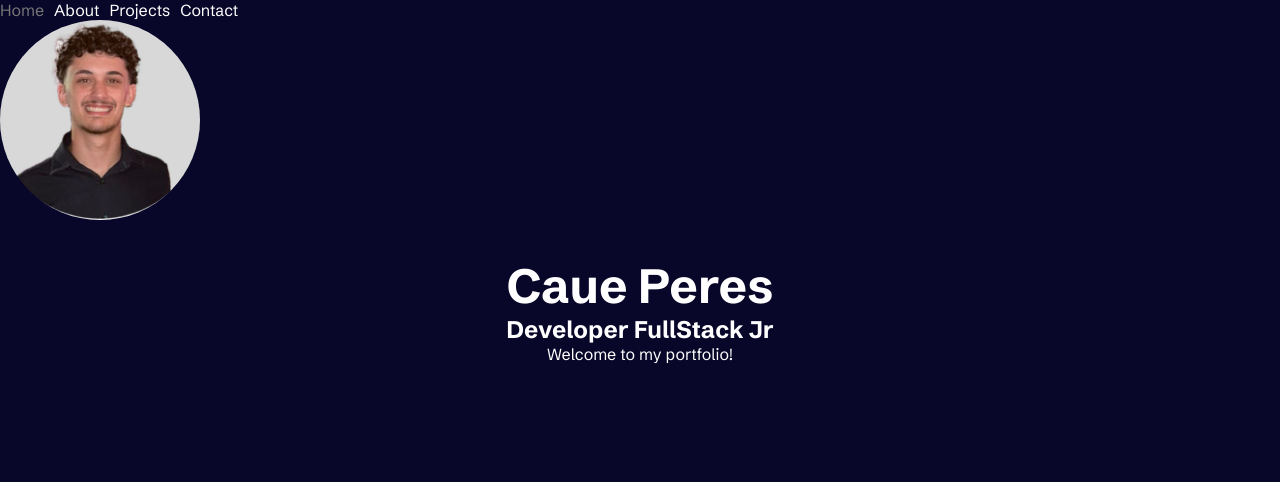
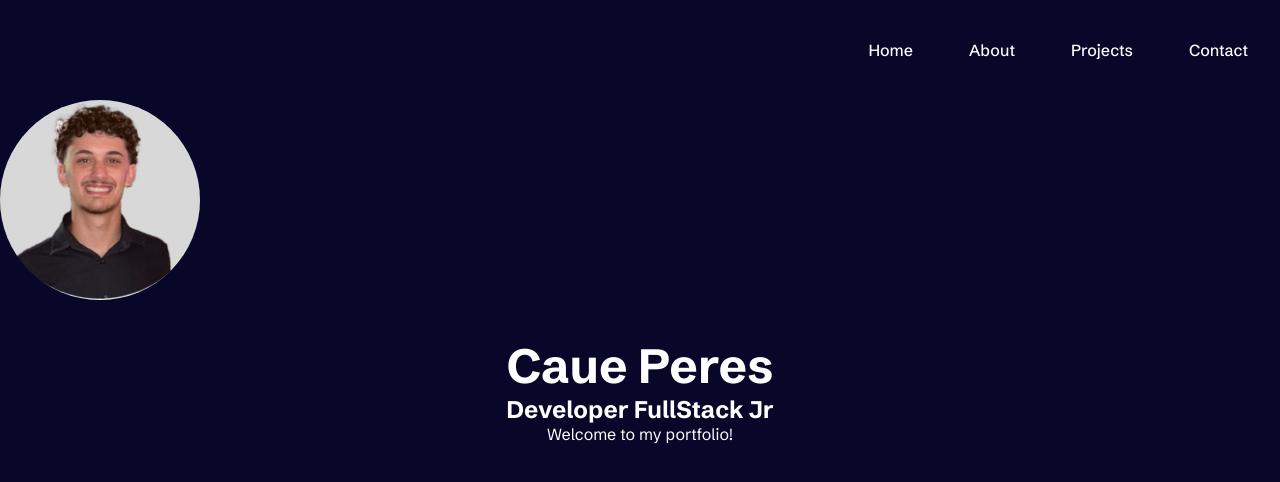
Before and after one commit to w1ze55/Portfolio, a Vue app in the folder portfolio/: page / in a window 1280 px wide. Shown: the top 482 px of the page. Built offline with nearby package versions, Linux system fonts and the light colour scheme.

Commit message:
Fix: Fixed navbar

```diff
--- a/portfolio/src/components/Navbar.vue
+++ b/portfolio/src/components/Navbar.vue
@@ -5,31 +5,105 @@ export default {
 </script>
 
 <template>
-    <nav>
-        <ul>
-            <li><a href="#">Home</a></li>
-            <li><a href="#">About</a></li>
-            <li><a href="#">Projects</a></li>
-            <li><a href="#">Contact</a></li>
-        </ul>
+    <nav class="navbar">
+        <div class="nav-container">
+            <ul class="nav-menu">
+                <li class="nav-item"><a href="#" class="nav-link">Home</a></li>
+                <li class="nav-item"><a href="#" class="nav-link">About</a></li>
+                <li class="nav-item"><a href="#" class="nav-link">Projects</a></li>
+                <li class="nav-item"><a href="#" class="nav-link">Contact</a></li>
+            </ul>
+        </div>
     </nav>
 </template>
 
 <style scoped>
-ul li {
-    display: inline-block;
-    margin-right: 10px;
+.navbar {
+    background: transparent;
+    padding: 0;
+    position: sticky;
+    top: 0;
+    z-index: 1000;
+    width: 100%;
+    overflow-x: hidden;
+    box-sizing: border-box;
 }
 
-ul li a {
-    text-decoration: none;
-    transition: color 0.3s ease;
+.nav-container {
+    width: 100%;
+    max-width: 100vw;
+    padding: 20px;
+    box-sizing: border-box;
+    overflow-x: hidden;
 }
 
-ul li a:hover {
-    color: #777;
-    transition: color 0.3s ease;
+.nav-menu {
+    display: flex;
+    align-items: center;
+    justify-content: flex-end;
+    list-style: none;
+    margin: 0;
+    padding: 0;
+    height: 60px;
+    flex-wrap: nowrap;
+    overflow-x: auto;
+    width: 100%;
+    box-sizing: border-box;
 }
 
+.nav-item {
+    margin-right: 32px;
+}
 
+.nav-item:last-child {
+    margin-right: 0;
+}
+
+.nav-link {
+    text-decoration: none;
+    color: #ffffff;
+    font-weight: 500;
+    font-size: 16px;
+    padding: 8px 12px;
+    border-radius: 6px;
+    transition: all 0.3s ease;
+    position: relative;
+}
+
+.nav-link:hover {
+    color: #007bff;
+    transform: translateY(-1px);
+}
+
+.nav-link::after {
+    content: '';
+    position: absolute;
+    width: 0;
+    height: 2px;
+    bottom: -2px;
+    left: 50%;
+    background-color: #007bff;
+    transition: all 0.3s ease;
+    transform: translateX(-50%);
+}
+
+.nav-link:hover::after {
+    width: 100%;
+}
+
+/* Responsividade */
+@media (max-width: 768px) {
+    .nav-container {
+        padding: 0 16px;
+    }
+
+    .nav-item {
+        margin-right: 20px;
+    }
+
+    .nav-link {
+        font-size: 14px;
+        padding: 6px 8px;
+    }
+}
 </style>
```
